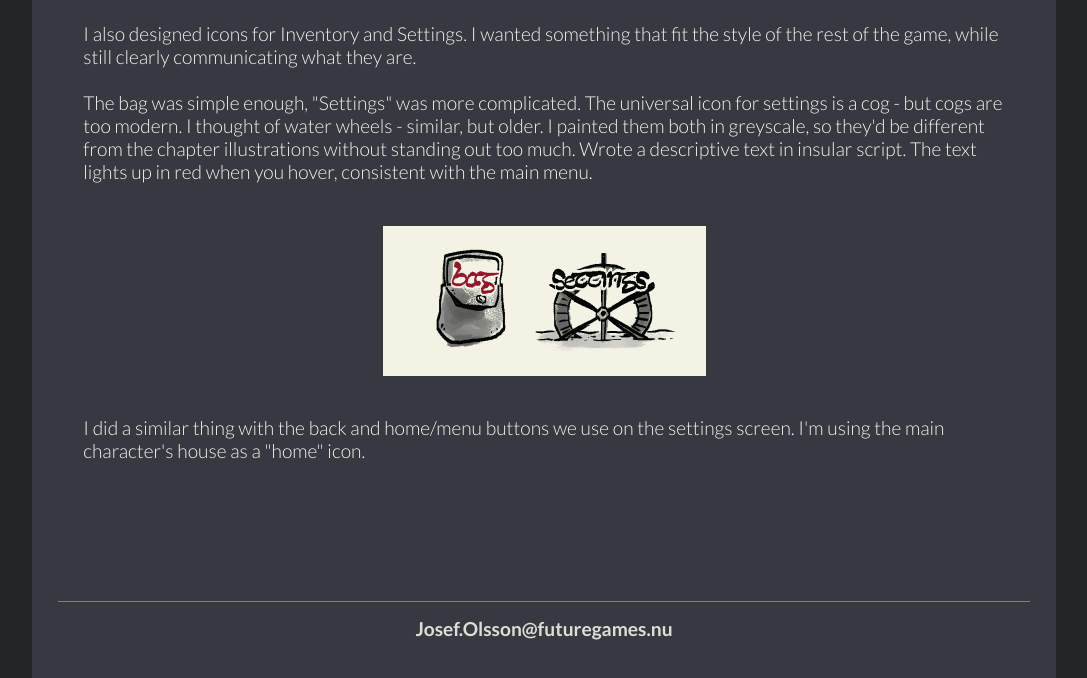
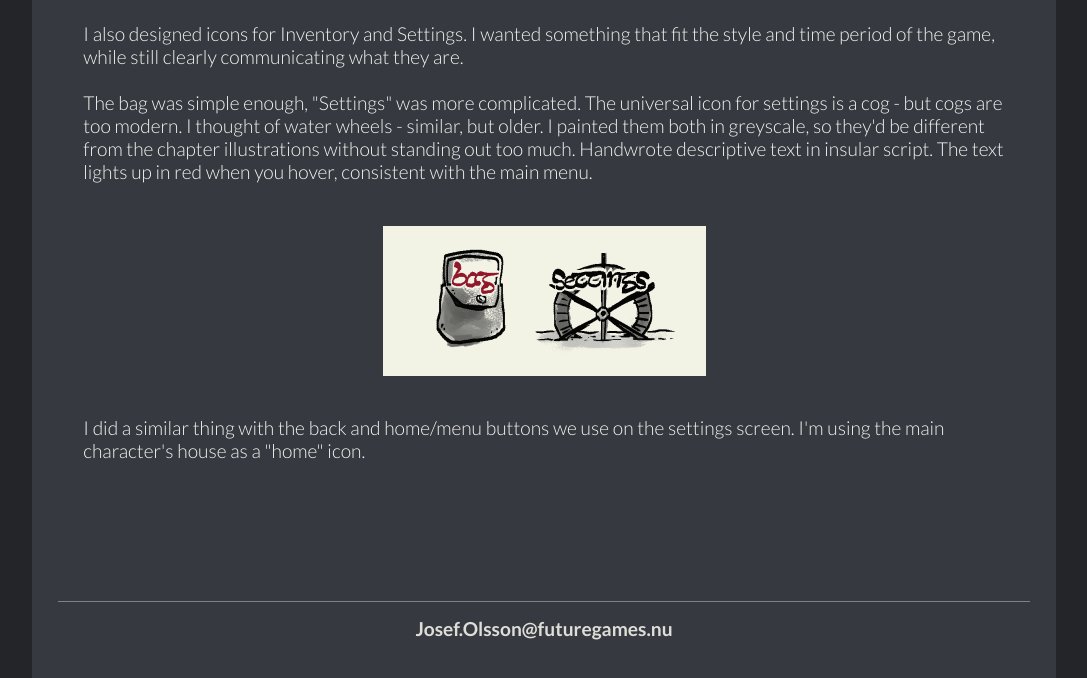
Before and after one commit to Bobalon/bobalon.github.io, a plain HTML site: page project_alltarach.html in a window 1280 px wide. Shown: the part 2207-2885 px from the top of the page, without its empty margins (96-1183 px from the left). Drawn offline with nearby package versions, Linux system fonts and the light colour scheme; a web font is replaced by a local one.

Commit message:
alltarach update

```diff
--- a/project_alltarach.html
+++ b/project_alltarach.html
@@ -125,9 +125,9 @@ I kept coming back to the púca. The final version is a creature I imagine to be
 <!--  -->
 
 	  <p class="clear-paragraph">
-	  I also designed icons for Inventory and Settings. I wanted something that fit the style of the rest of the game, while still clearly communicating what they are.
+	  I also designed icons for Inventory and Settings. I wanted something that fit the style and time period of the game, while still clearly communicating what they are.
 	  <br><br>
-	  The bag was simple enough, "Settings" was more complicated. The universal icon for settings is a cog - but cogs are too modern. I thought of water wheels - similar, but older. I painted them both in greyscale, so they'd be different from the chapter illustrations without standing out too much. Wrote a descriptive text in insular script. The text lights up in red when you hover, consistent with the main menu.
+	  The bag was simple enough, "Settings" was more complicated. The universal icon for settings is a cog - but cogs are too modern. I thought of water wheels - similar, but older. I painted them both in greyscale, so they'd be different from the chapter illustrations without standing out too much. Handwrote descriptive text in insular script. The text lights up in red when you hover, consistent with the main menu.
 <br><br>
       </p>
 
```
